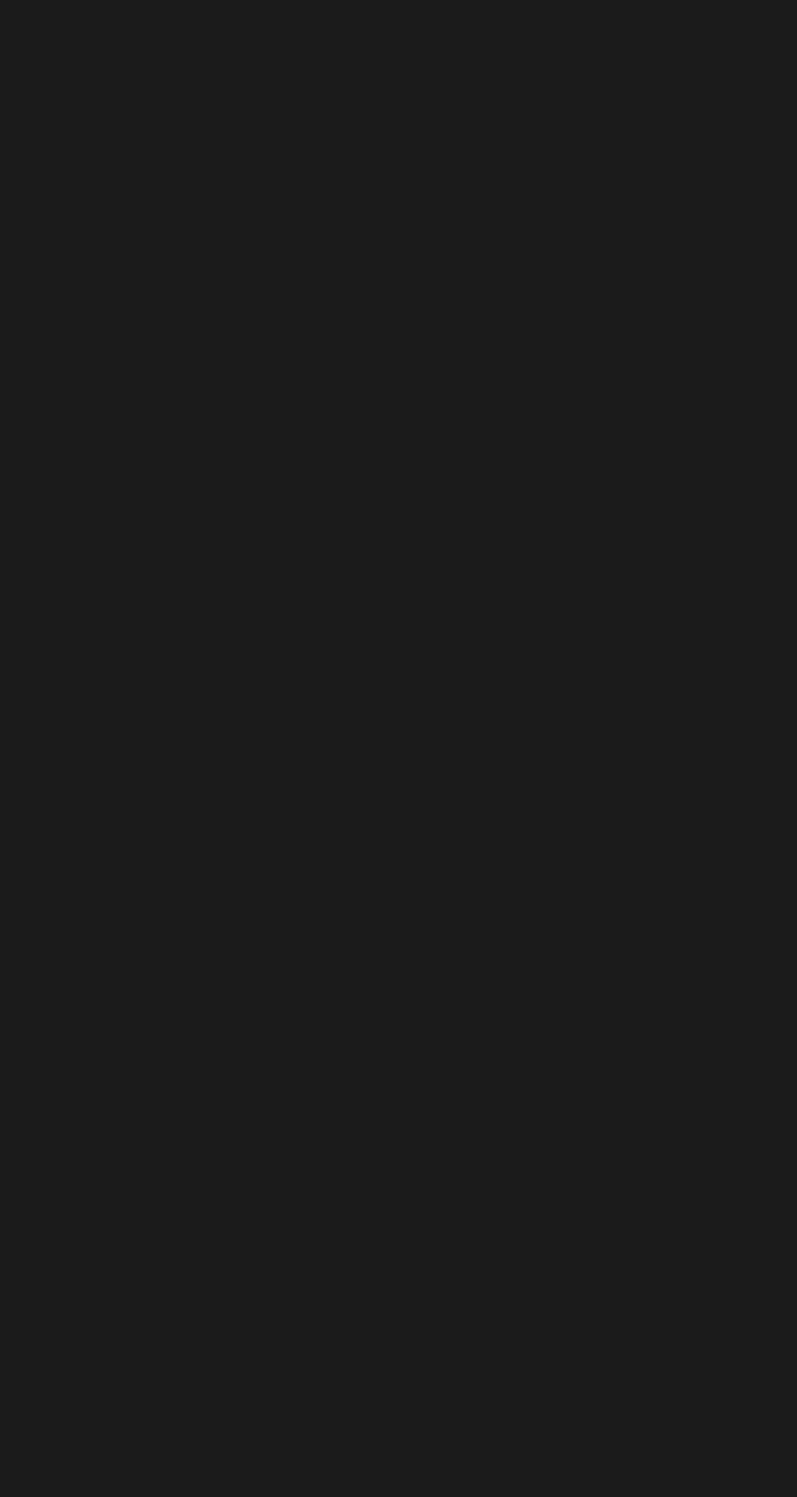
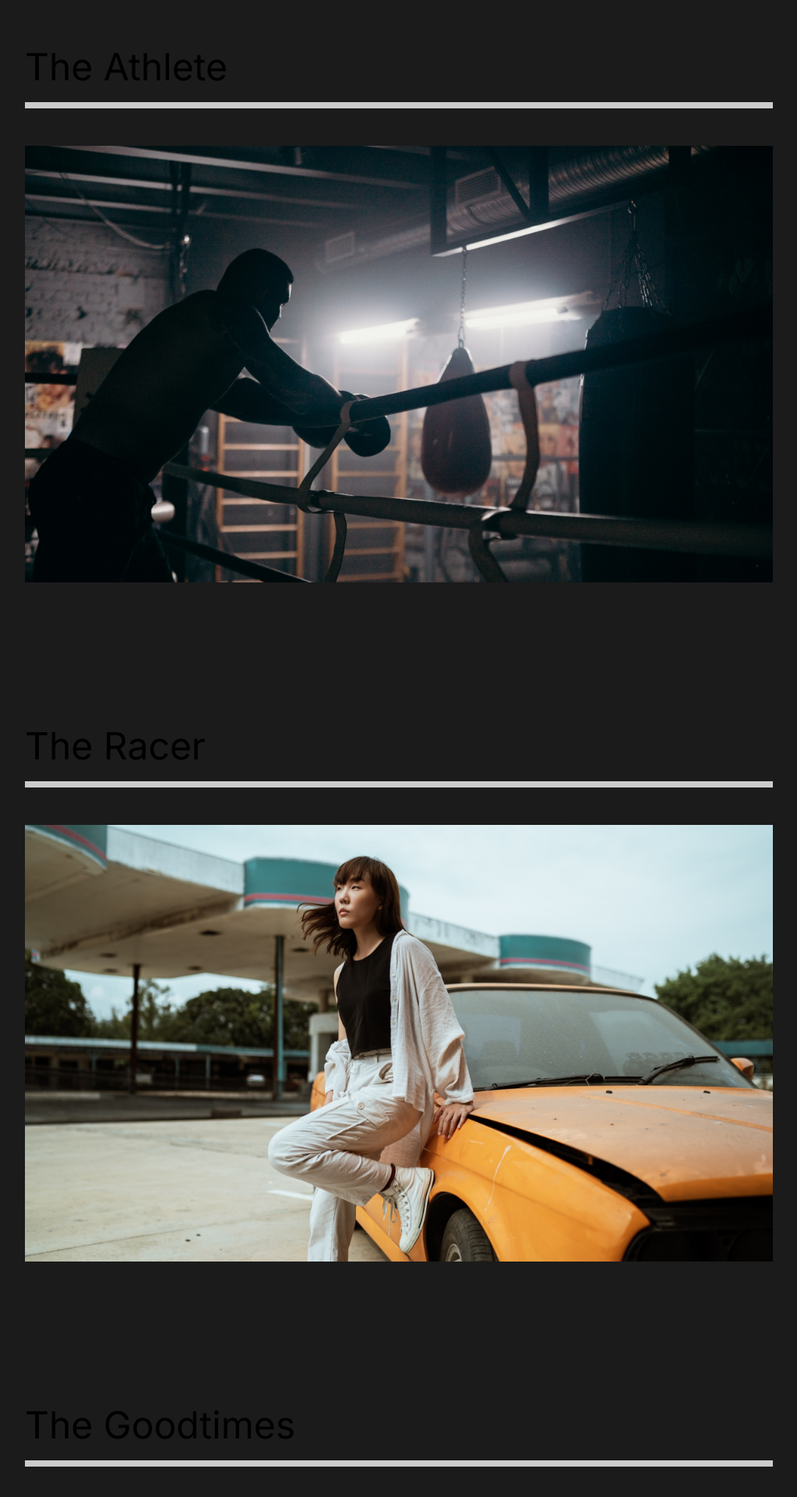
Before and after one commit to LaurynAtlanta/Capture, a React (Create React App) app: page /work in a window 1280 px wide. Shown: the part 120-2040 px from the top of the page at 78% size, without its empty margins (128-1151 px from the left). Before the commit the page ends 800 px from the top, so only its background shows below. Built offline with nearby package versions, Linux system fonts and the light colour scheme.

Commit message:
our work page

```diff
--- a/src/pages/OurWork.js
+++ b/src/pages/OurWork.js
@@ -1,11 +1,62 @@
 import React from 'react';
+import styled from 'styled-components'
+import {Link} from 'react-router-dom';
+import athlete from '../images/athlete-small.png';
+import theracer from '../images/theracer-small.png';
+import goodtimes from '../images/goodtimes-small.png';
 
 const OurWork = () => {
     return (
-        <div>
-            <h1>Our Work</h1>
-        </div>
+        <Work>
+            <Movie>
+                <h2>The Athlete</h2>
+                <div className="line"></div>
+                <Link to="">
+                    <img src={athlete} alt="athlete"/>
+                </Link>
+            </Movie>
+            <Movie>
+                <h2>The Racer</h2>
+                <div className="line"></div>
+                <Link to="">
+                    <img src={theracer} alt="racer"/>
+                </Link>
+            </Movie>
+            <Movie>
+                <h2>The Goodtimes</h2>
+                <div className="line"></div>
+                <Link to="">
+                    <img src={goodtimes} alt="goodtimes"/>
+                </Link>
+            </Movie>
+        </Work>
     );
 }
 
+const Work = styled.div`
+    min-height: 100vh;
+    overflow: hidden;
+    padding: 5rem 10rem;
+    h2{
+        padding: 1rem 0rem;
+    }
+
+`
+
+const Movie = styled.div `
+    padding-bottom: 10rem;
+    .line{
+        height:0.5rem;
+        background-color: #cccccc;
+        margin-bottom : 3rem;
+    }
+    img{
+        width: 100%;
+        height: 70vh;
+        object-fit: cover;
+    }
+`
+
+
+
 export default OurWork;
```
